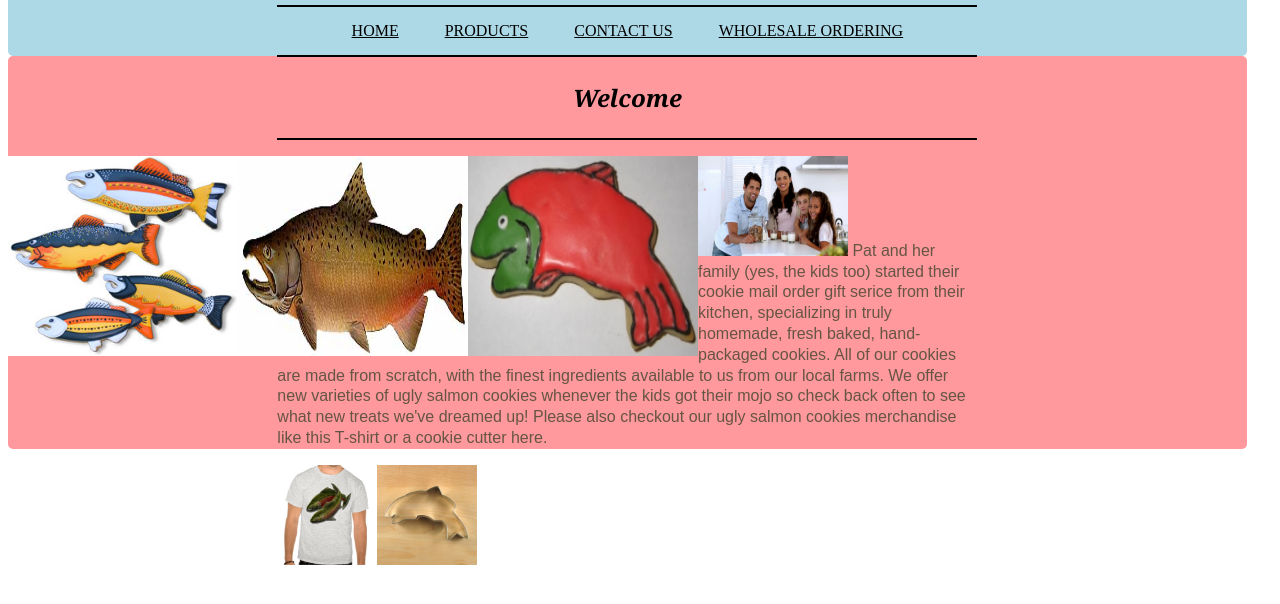
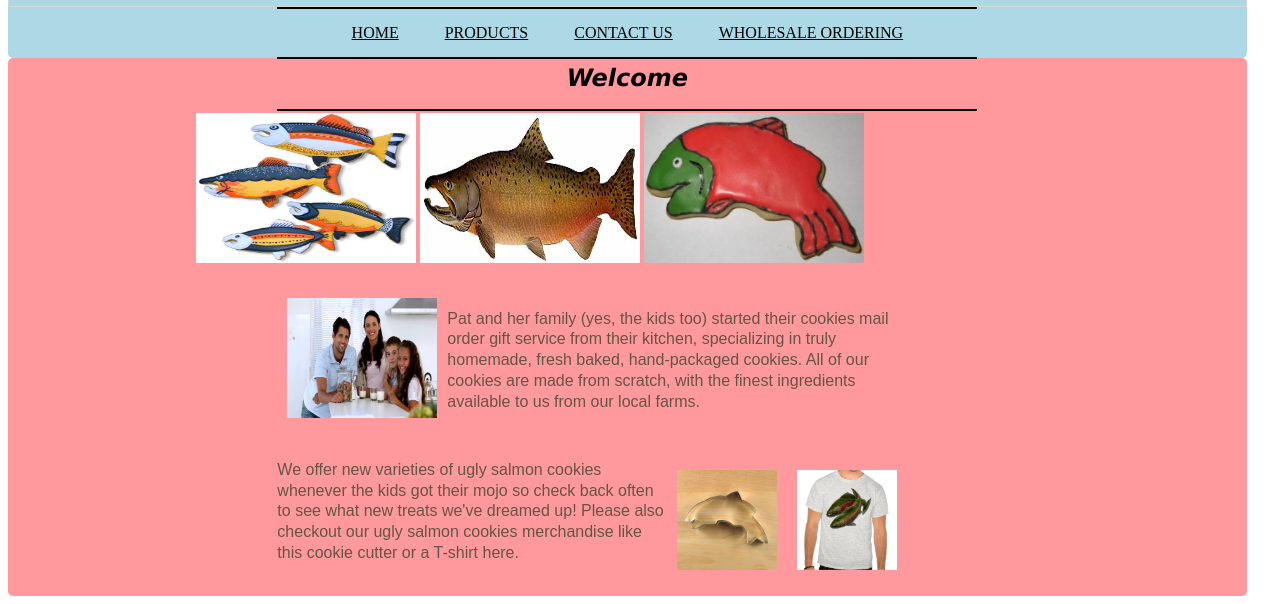
Before and after one commit to owy1/cookie-stand, a plain HTML site: page index.html in a window 1280 px wide. Shown: the part 318-922 px from the top of the page. Before the commit the page ends 887 px from the top, so only its background shows below. Drawn offline with Linux system fonts and the light colour scheme.

Commit message:
improved styleIndex css index html

```diff
--- a/index.html
+++ b/index.html
@@ -7,7 +7,6 @@
 	<body>
 
 		<div id="header">
-
 			<div class="img">
 			<image src="images/salmon.png" width="600" height="250"/>
 			<h1>Pat's Ugly Salmon Cookies &amp More</h1>
@@ -20,34 +19,33 @@
 					<li><a href="">WHOLESALE ORDERING</a></li>
 				</ul>
 			</div><!--close nav div-->
-
 		</div><!--close header div-->
 	<div id="container">
 		<div class="txt">
-			<h3>Welcome</h3>
+			<h5>Welcome</h5>
 		</div> <!--close txt div-->
-
     <div class="image123">
 			<div class="imgContainer">
-					<img src="images/fish.jpg" width="230" height="200" >
+					<img src="images/fish.jpg" width="220" height="150" >
 			</div>
 			<div class="imgContainer">
-					<img src="images/chinook.jpg" width="230" height="200" >
+					<img src="images/chinook.jpg" width="220" height="150" >
 			</div>
 			<div class="imgContainer">
-					<img src="images/frosted-cookie.jpg" width="230" height="200" >
+					<img src="images/frosted-cookie.jpg" width="220" height="150" >
 			</div>
-			<p></p>
 		</div><!--close image123 div-->
-		<div class = txt2>
-			<p><img src="images/family.jpg" width="150" height="100" align="bottom" /> Pat and her family (yes, the kids too) started their cookie mail order gift serice from their kitchen, specializing in truly homemade, fresh baked, hand-packaged cookies. All of our cookies are made from scratch, with the finest ingredients available to us from our local farms. We offer new varieties of ugly salmon cookies whenever the kids got their mojo so check back often to see what new treats we've dreamed up! Please also checkout our ugly salmon cookies merchandise like this T-shirt or a cookie cutter here.
-		  <div class="imgContainer">
-					<img src="images/shirt.jpg" width="100" height="100" >
-			</div>
-			<div class="imgContainer">
-					<img src="images/cutter.jpg" width="100" height="100" >
-			</div>
-			</p>
+		<div class = "txt2">
+			<p><img src="images/family.jpg" width="150" height="120" style="float:left;margin:10px;"> </br>Pat and her family (yes, the kids too) started their cookies mail order gift service from their kitchen, specializing in truly homemade, fresh baked, hand-packaged cookies. All of our cookies are made from scratch, with the finest ingredients available to us from our local farms.
+				</p>
+				<p>
+				<img src="images/shirt.jpg" width="100" height="100" style="float:right;margin:10px;">
+				<img src="images/cutter.jpg" width="100" height="100" style="float:right;margin:10px;" >
+				We offer new varieties of ugly salmon cookies whenever the kids got
+				their mojo so check back often to see what new treats we've dreamed up!
+				Please also checkout our ugly salmon cookies merchandise like this cookie cutter or a T-shirt here.
+
+				</p>
 		</div><!--close txt2 div-->
 	</div><!--close container div-->
 		<!-- <script src="appEvent.js"></script> -->
--- a/styleEvent.css
+++ b/styleEvent.css
@@ -15,11 +15,6 @@
   font-family: Verdana, sans-serif;
   font-weight:bold;
 }
-
-/*.container {
-  border-radius:5px;
-  width:100%;
-}*/
 
 .box {
 	border-radius:5px;
--- a/styleIndex.css
+++ b/styleIndex.css
@@ -13,17 +13,6 @@
   width:98%;
   background-color: #FF999D;
 }
-
-/*.box {
-	border-radius:5px;
-	position:relative;
-	height: 1000px;
-	width: 100%;
-	background-color: aliceblue;
-  margin-top: 60px;
-  margin-bottom: -20px;
-  margin-left: 1px;
-}*/
 
 ul {
   width: 670px;
@@ -45,12 +34,12 @@ h1{
   font-family: Verdana, sans-serif;
 }
 
-h3{
-  position:relative;
+h5{
   text-align: center;
   font-style: italic;
   font-size: 150%;
-  font-family: Georgia, sans-serif;
+  font-family: Verdana, sans-serif;
+  margin:5px;
 }
 
 a {
@@ -62,26 +51,29 @@ a {
 
 a:hover, a.on {
   color: #cc3333;
-  background-color: #ffffff;
+  background-color: #3ff8ef;
 }
 
 .img {
   margin: 0px auto 0px auto;
   text-align: center;
+  border: 1px solid #D6D6D6;
 }
 
-.img123 {
-  margin: 0px auto 0px auto;
-  text-align: center;
+.imgContainer {
+  float: left;
+  margin: 2px 2px 5px 2px;
 }
 
-.imgContainer{
-  float:left;
+.image123 {
+  left:50%;
+  margin-left:15%;
 }
 
 .txt {
   position: relative;
   text-align: center;
+  height:50px;
   width: 700px;
   margin: 0px auto 0px auto;
   font-weight: normal;
@@ -102,4 +94,6 @@ p {
   font-family: Arial, Verdana, sans-serif;
   line-height: 1.3em;
   color: #665544;
+  width:90%;
+  display: inline-block;
 }
```
Also changed, not shown: appEvent.js (+13 -9 lines), salesEvent.html (+2 -1 lines).
